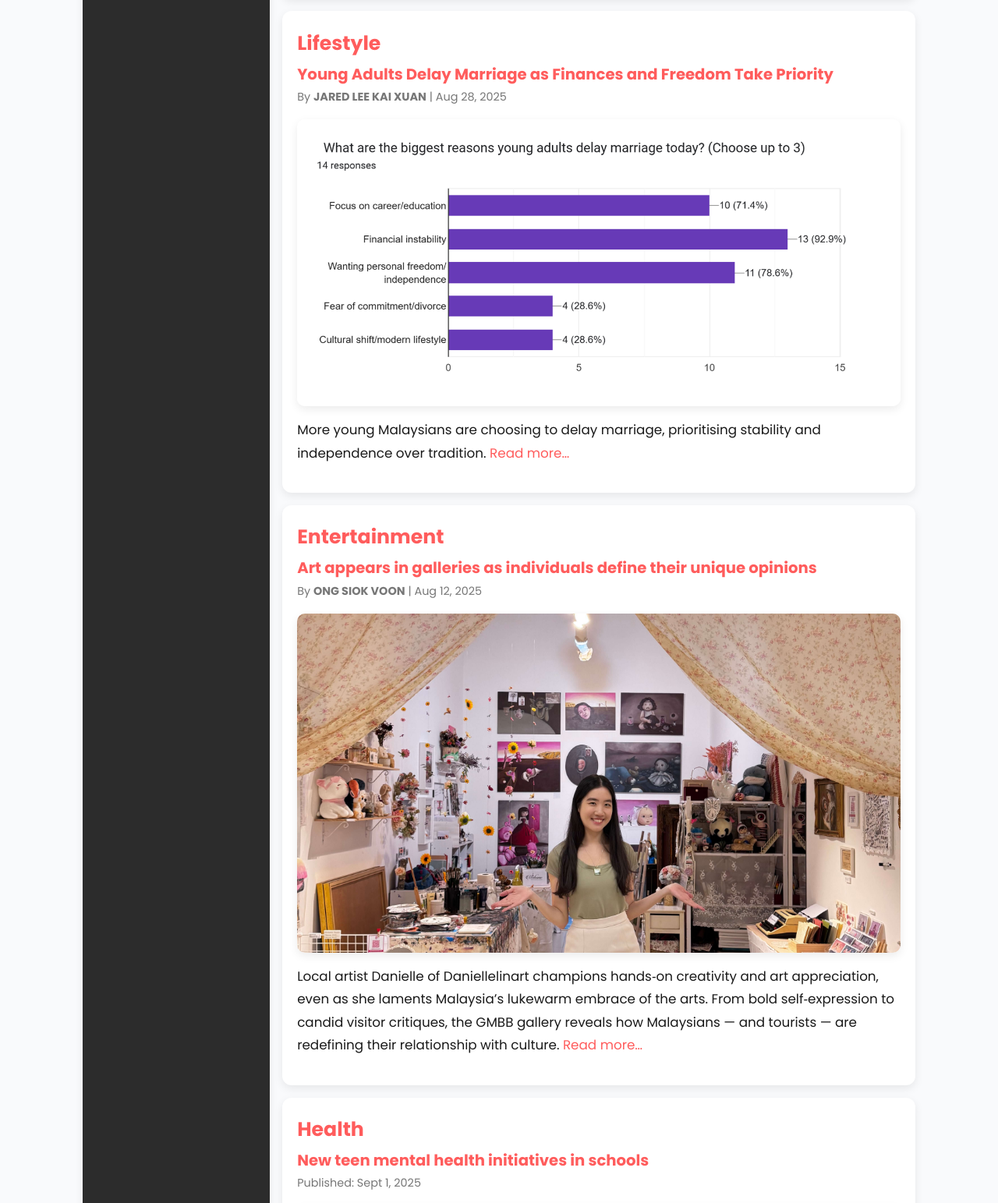
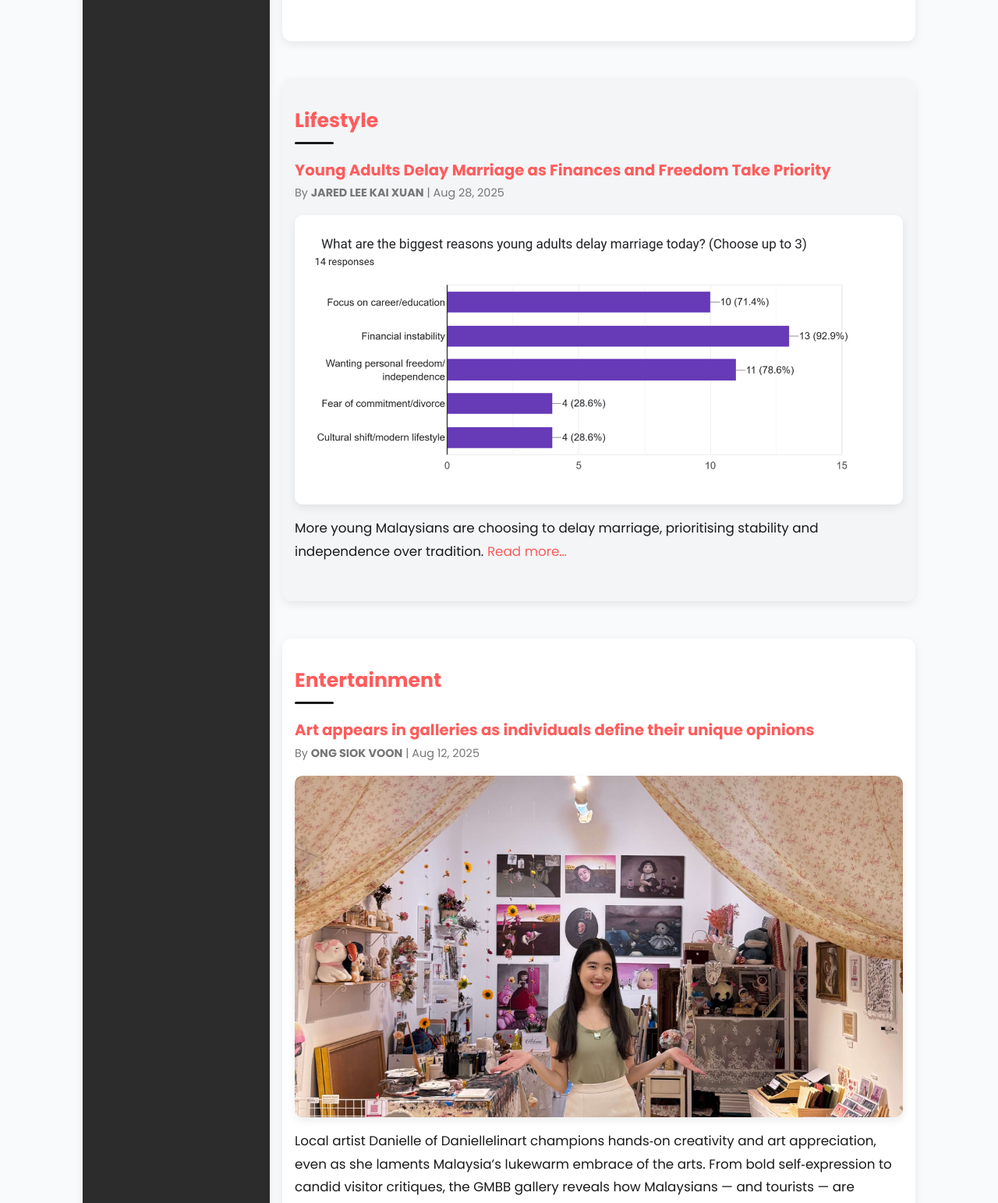
Before and after one commit to Jaredlkx-tarc/Teen-insights, a PHP site: page /news.html in a window 1280 px wide. Shown: the part 1064-2607 px from the top of the page at 78% size. Run offline with PHP 8.4, Linux system fonts and the light colour scheme.

Commit message:
Update style.css

```diff
--- a/style.css
+++ b/style.css
@@ -442,51 +442,132 @@ footer {
   border: 1px solid currentColor;
 }
 
-/* ===== Category Accent Colours ===== */
+/* ===== Section Base Style ===== */
+.section, .article {
+  background: var(--panel);
+  padding: 2rem 1rem;
+  margin-bottom: 2rem;
+  border-radius: var(--radius);
+  box-shadow: var(--shadow);
+  transition: box-shadow 0.3s ease, border 0.3s ease;
+}
+
+/* Subtle alternate tint for even sections */
+.section:nth-of-type(even),
+.article:nth-of-type(even) {
+  background: rgba(0,0,0,0.02);
+}
+
+/* Accent bar under headings */
+.section h2, .article h2 {
+  position: relative;
+  padding-bottom: 0.5rem;
+  margin-bottom: 1rem;
+}
+.section h2::after, .article h2::after {
+  content: "";
+  position: absolute;
+  left: 0;
+  bottom: 0;
+  width: 50px;
+  height: 3px;
+  background: currentColor; /* matches text colour */
+  border-radius: 2px;
+}
+
+/* Hover lift effect */
+.section:hover, .article:hover {
+  box-shadow: 0 4px 16px rgba(0,0,0,0.08);
+  border: 1px solid currentColor;
+}
+
+/* ===== Page-Level Accent Colours ===== */
 
 /* News Not Boring — teal */
-.news-page .section h2,
+.news-page h1,
+.news-page h2,
 .news-page .accent-bar {
   color: #2a9d8f;
   border-color: #2a9d8f;
 }
 
 /* Lifestyle — coral/orange */
-.lifestyle-page .section h2,
+.lifestyle-page h1,
+.lifestyle-page h2,
 .lifestyle-page .accent-bar {
   color: #ff7f50;
   border-color: #ff7f50;
 }
 
 /* #EditorApproved — red */
-.editor-page .section h2,
+.editor-page h1,
+.editor-page h2,
 .editor-page .accent-bar {
   color: #ff5c5c;
   border-color: #ff5c5c;
 }
 
 /* About Us — muted grey */
-.about-page .section h2,
+.about-page h1,
+.about-page h2,
 .about-page .accent-bar {
   color: #6c757d;
   border-color: #6c757d;
 }
 
 /* Ctrl Backspace — blue */
-.ctrl-backspace-page .section h2,
+.ctrl-backspace-page h1,
+.ctrl-backspace-page h2,
 .ctrl-backspace-page .accent-bar {
   color: #3a86ff;
   border-color: #3a86ff;
 }
 
 /* Homepage — default accent */
-.home-page .section h2,
+.home-page h1,
+.home-page h2,
 .home-page .accent-bar {
   color: var(--accent);
   border-color: var(--accent);
 }
 
-/* Optional standalone accent bar element */
+/* ===== News Not Boring — Subtopic Accents ===== */
+.news-page #general h2,
+.news-page #general h3,
+.news-page #general .accent-bar {
+  color: #2a9d8f; /* teal */
+  border-color: #2a9d8f;
+}
+
+.news-page #lifestyle h2,
+.news-page #lifestyle h3,
+.news-page #lifestyle .accent-bar {
+  color: #ff7f50; /* coral */
+  border-color: #ff7f50;
+}
+
+.news-page #entertainment h2,
+.news-page #entertainment h3,
+.news-page #entertainment .accent-bar {
+  color: #9b5de5; /* purple */
+  border-color: #9b5de5;
+}
+
+.news-page #health h2,
+.news-page #health h3,
+.news-page #health .accent-bar {
+  color: #06d6a0; /* green */
+  border-color: #06d6a0;
+}
+
+.news-page #rewrite h2,
+.news-page #rewrite h3,
+.news-page #rewrite .accent-bar {
+  color: #ffb703; /* gold */
+  border-color: #ffb703;
+}
+
+/* ===== Optional standalone accent bar element ===== */
 .accent-bar {
   height: 4px;
   max-width: 100px;
```
